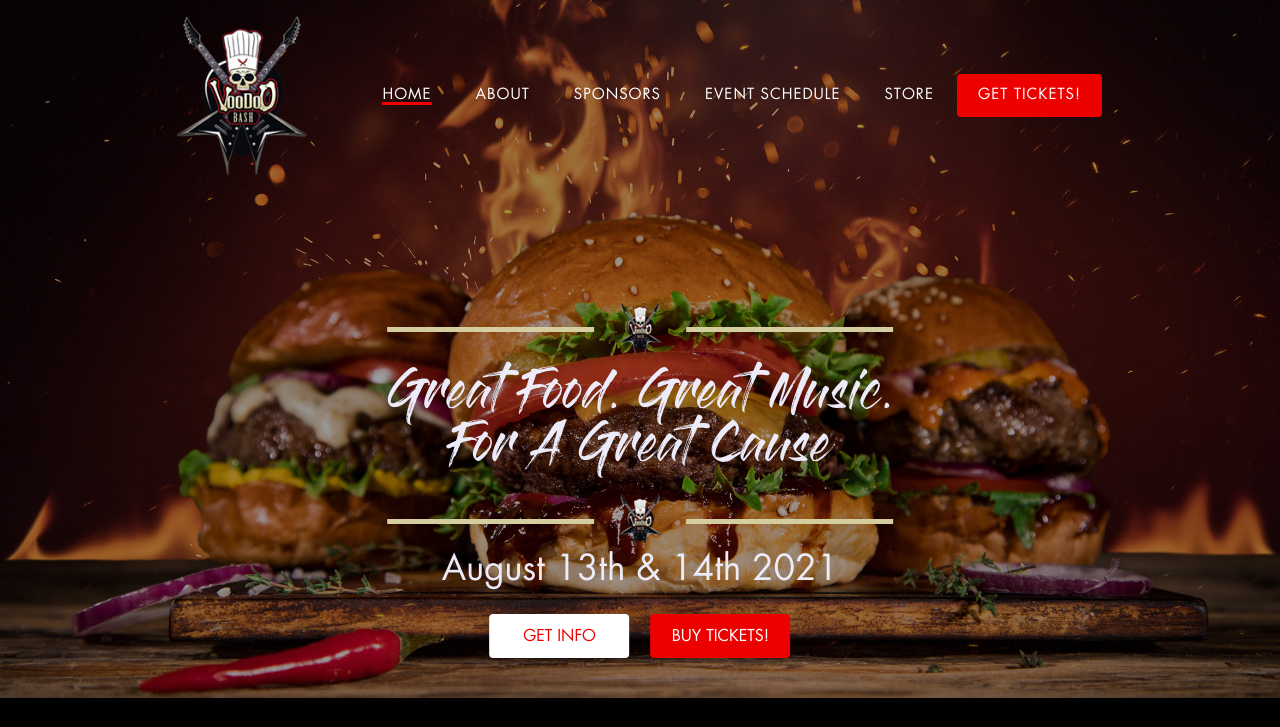
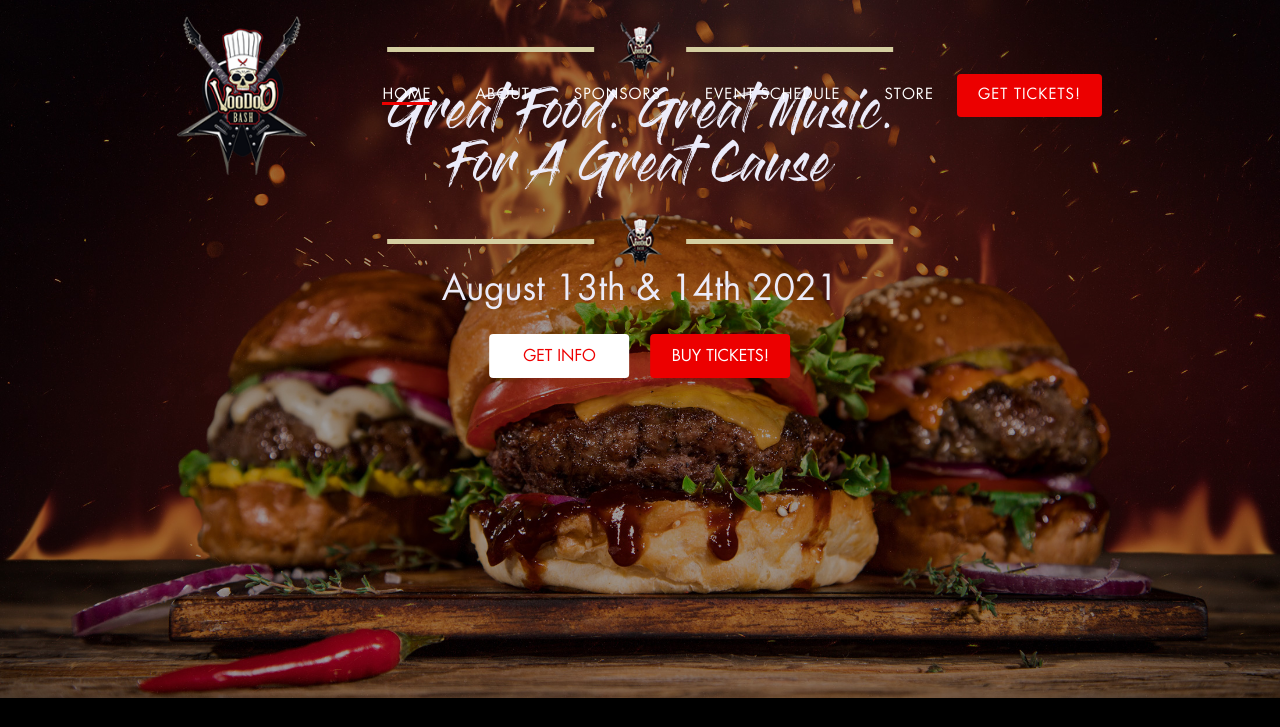
Before and after one commit to senthilraja570/voodoo, a plain HTML site: page index.html in a window 1280 px wide. Shown: the top 727 px of the page. Drawn offline with nearby package versions, Linux system fonts and the light colour scheme.

Commit message:
Banner text fix.

```diff
--- a/css/menu.css
+++ b/css/menu.css
@@ -192,7 +192,7 @@
 
 
  }
- @media (min-width: 992px) and (max-width: 1199px) {
+ @media (min-width: 992px) and (max-width: 1200px) {
      .pushmenu ul li a {
         padding: 10px 12px;
      }
--- a/css/style.css
+++ b/css/style.css
@@ -55,7 +55,7 @@ body {
     width: 100%;
 }
 .banner_content {
-    top: 60%;
+    top: 25%;
     left: 50%;
     -webkit-transform: translate(-50%, -50%);
     -ms-transform: translate(-50%, -50%);
```
